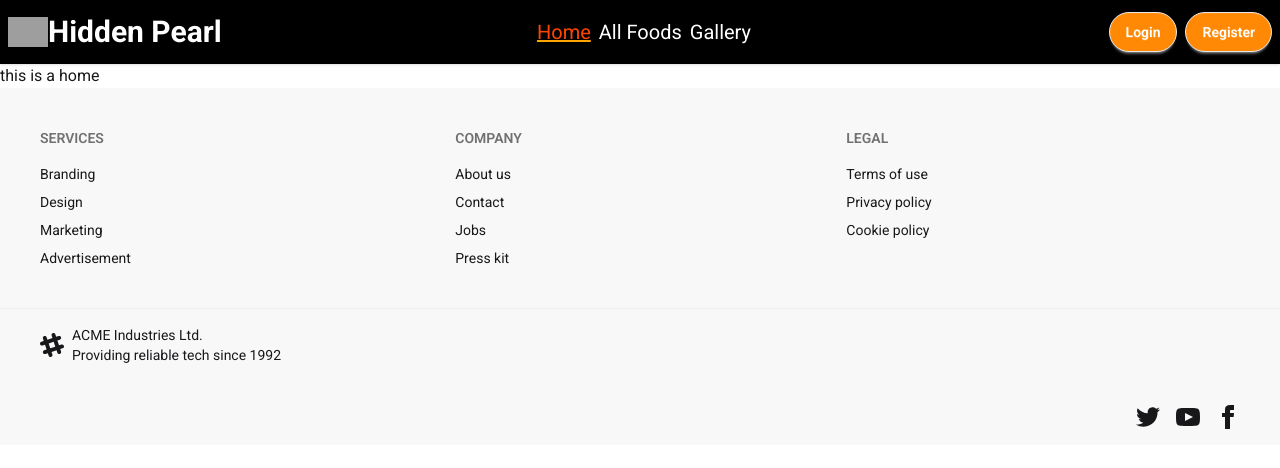
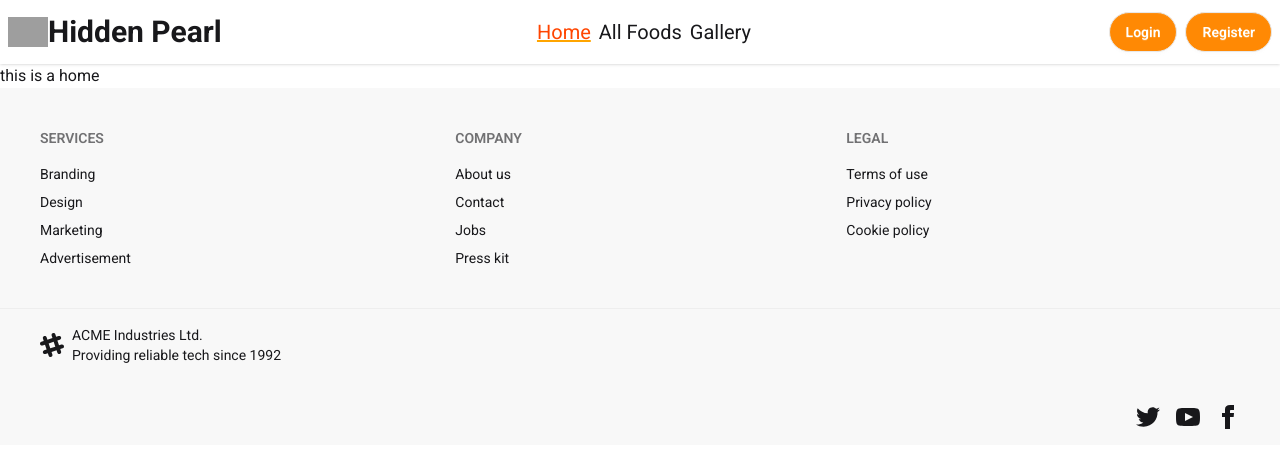
Before and after one commit to Srabonti721/Hidden-pearl-client, a React (Vite) app: page / in a window 1280 px wide. Shown: the top 468 px of the page. Built offline with nearby package versions, Linux system fonts and the light colour scheme; no server answers; grey boxes are pictures that could not be loaded.

Commit message:
using context conditionali handle user profile icons

```diff
--- a/src/Pages/Authentication/Register.jsx
+++ b/src/Pages/Authentication/Register.jsx
@@ -1,31 +1,38 @@
-import {Lottie} from "lottie-react";
+import { Lottie } from "lottie-react";
+import { use } from "react";
+import { Link } from "react-router";
 import registerAnimation from "../../assets/lotties/Register (1).json";
-import { Link } from "react-router";
+import { AuthContext } from "../../context/AuthProvider";
 
 const Register = () => {
+    const { createUser, updateUserProfile } = use(AuthContext);
 
     const handleRegister = (e) => {
         e.preventDefault();
-        const form = e.target
+        const form = e.target;
         const name = form.name.value;
         const email = form.email.value;
         const photoURL = form.photoURL.value;
         const password = form.password.value;
-
         console.log(name, email, photoURL, password);
+        createUser(email, password)
+            .then((result) => {
+                console.log(result.user);
+                updateUserProfile(name, photoURL);
+                console.log("After update:", name, photoURL);
+            })
+            .catch((error) => {
+                console.log(error);
+            });
     };
 
     return (
         <div className="min-h-screen from-purple-50 via-white to-blue-50 flex items-center justify-center px-4 py-10">
-
             <div className="w-full max-w-5xl bg-white rounded-3xl shadow-xl overflow-hidden">
-
                 <div className="grid md:grid-cols-2">
-
                     {/* Lottie Section */}
                     <div className="hidden md:flex bg-purple-50 items-center justify-center p-10">
                         <div className="w-full max-w-md">
-
                             <Lottie
                                 src={registerAnimation}
                                 loop={true}
@@ -41,13 +48,11 @@ const Register = () => {
                                     Join us and start your journey today.
                                 </p>
                             </div>
-
                         </div>
                     </div>
 
                     {/* Register Form */}
                     <div className="p-6 sm:p-10 md:p-12">
-
                         <div className="mb-7">
                             <h1 className="text-3xl sm:text-4xl font-bold text-gray-800">
                                 Create Account
@@ -59,7 +64,6 @@ const Register = () => {
                         </div>
 
                         <form onSubmit={handleRegister}>
-
                             {/* Name */}
                             <div className="mb-4">
                                 <label className="block text-sm font-semibold text-gray-700 mb-2">
@@ -127,13 +131,11 @@ const Register = () => {
                             >
                                 Create Account
                             </button>
-
                         </form>
 
                         {/* Login Link */}
                         <p className="text-center text-gray-500 mt-7">
                             Already have an account?{" "}
-
                             <Link
                                 to="/login"
                                 className="text-purple-600 font-semibold hover:underline"
@@ -141,13 +143,9 @@ const Register = () => {
                                 Login
                             </Link>
                         </p>
-
                     </div>
-
                 </div>
-
             </div>
-
         </div>
     );
 };
--- a/src/Pages/Shared/Navbar.jsx
+++ b/src/Pages/Shared/Navbar.jsx
@@ -1,15 +1,33 @@
+import { use } from "react";
 import { Link, NavLink } from "react-router";
-
+import { AuthContext } from "../../context/AuthProvider";
+import userIcon from "../../assets/user.png"
 const Navbar = () => {
+    const { user } = use(AuthContext);
     const links = (
         <>
-              <NavLink to={'/'} className="ml-2 text-xl hover:text-orange-300 text-white">Home</NavLink>
-                <NavLink to={'/allFoods'} className="ml-2 text-xl hover:text-orange-300 text-white">All Foods</NavLink>
-                <NavLink to={'/gallery'} className="ml-2 text-xl hover:text-orange-300 text-white">Gallery</NavLink>
+            <NavLink
+                to={"/"}
+                className="ml-2 text-xl hover:text-orange-300 "
+            >
+                Home
+            </NavLink>
+            <NavLink
+                to={"/allFoods"}
+                className="ml-2 text-xl hover:text-orange-300 "
+            >
+                All Foods
+            </NavLink>
+            <NavLink
+                to={"/gallery"}
+                className="ml-2 text-xl hover:text-orange-300 "
+            >
+                Gallery
+            </NavLink>
         </>
     );
     return (
-        <div className="navbar bg-black shadow-sm">
+        <div className="navbar bg-white shadow-sm">
             <div className="navbar-start">
                 <div className="dropdown">
                     <div
@@ -47,18 +65,40 @@ const Navbar = () => {
                     src="https://img.icons8.com/?size=64&id=BZObKCd3ZSVS&format=png"
                     alt=""
                 />
-                <a className="text-3xl font-bold text-white">Hidden Pearl</a>
+                <a className="text-3xl font-bold">Hidden Pearl</a>
             </div>
             <div className="navbar-center hidden lg:flex">
                 <ul className="menu menu-horizontal px-1">{links}</ul>
             </div>
             <div className="navbar-end">
-                <Link to={'/login'} className="btn mr-2 bg-orange-400 text-white rounded-full">
-                    Login
-                </Link>
-                <Link to={'/register'} className="btn bg-orange-400 text-white rounded-full">
-                    Register
-                </Link>
+                {user ? (
+                    <>
+                        <div className="avatar  tooltip tooltip-bottom" data-tip={user?.email}>
+                            <div className="w-14 rounded-full " >
+                                <img
+
+                                    src={`${user ? user.photoURL :userIcon}`}
+                                />
+                            </div>
+                        </div>
+                        <button className="btn ml-2">logout</button>
+                    </>
+                ) : (
+                    <>
+                        <Link
+                            to={"/login"}
+                            className="btn mr-2 bg-orange-400 text-white rounded-full"
+                        >
+                            Login
+                        </Link>
+                        <Link
+                            to={"/register"}
+                            className="btn bg-orange-400 text-white rounded-full"
+                        >
+                            Register
+                        </Link>
+                    </>
+                )}
             </div>
         </div>
     );
--- /dev/null
+++ b/src/context/AuthProvider.jsx
@@ -0,0 +1,47 @@
+import {
+    createUserWithEmailAndPassword,
+    onAuthStateChanged,
+    updateProfile,
+} from "firebase/auth";
+import { createContext, useEffect, useState } from "react";
+import { auth } from "../firebase/firabase.init";
+
+export const AuthContext = createContext(null);
+
+const AuthProvider = ({ children }) => {
+    const [user, setUser] = useState(null);
+    const [loading, setLoading] = useState(true);
+
+    const createUser = (email, password) => {
+        setLoading(false);
+        return createUserWithEmailAndPassword(auth, email, password);
+    };
+    const updateUserProfile = (name, photoURL) =>{
+        setLoading(true)
+        return updateProfile(auth.currentUser, {
+            displayName:name,
+            photoURL:photoURL
+        })
+
+    }
+
+    useEffect(() => {
+        const unSubscribe = onAuthStateChanged(auth, (currentUser) => {
+            setUser(currentUser);
+            setLoading(false);
+            console.log("user in the auth satate Change", currentUser);
+        });
+        return () => {
+            unSubscribe();
+        };
+    }, []);
+
+    const userInfo = {
+        user,
+        loading,
+        createUser,
+        updateUserProfile,
+    };
+    return <AuthContext value={userInfo}>{children}</AuthContext>;
+};
+export default AuthProvider;
--- a/src/main.jsx
+++ b/src/main.jsx
@@ -3,9 +3,12 @@ import { createRoot } from 'react-dom/client'
 import './index.css'
 import { RouterProvider } from 'react-router';
 import router from './Router/router';
+import AuthProvider from './context/AuthProvider';
 
 createRoot(document.getElementById('root')).render(
   <StrictMode>
+    <AuthProvider>
     <RouterProvider router={router} />
+    </AuthProvider>
   </StrictMode>,
 )
```
Also changed, not shown: src/assets/user.png (added).
